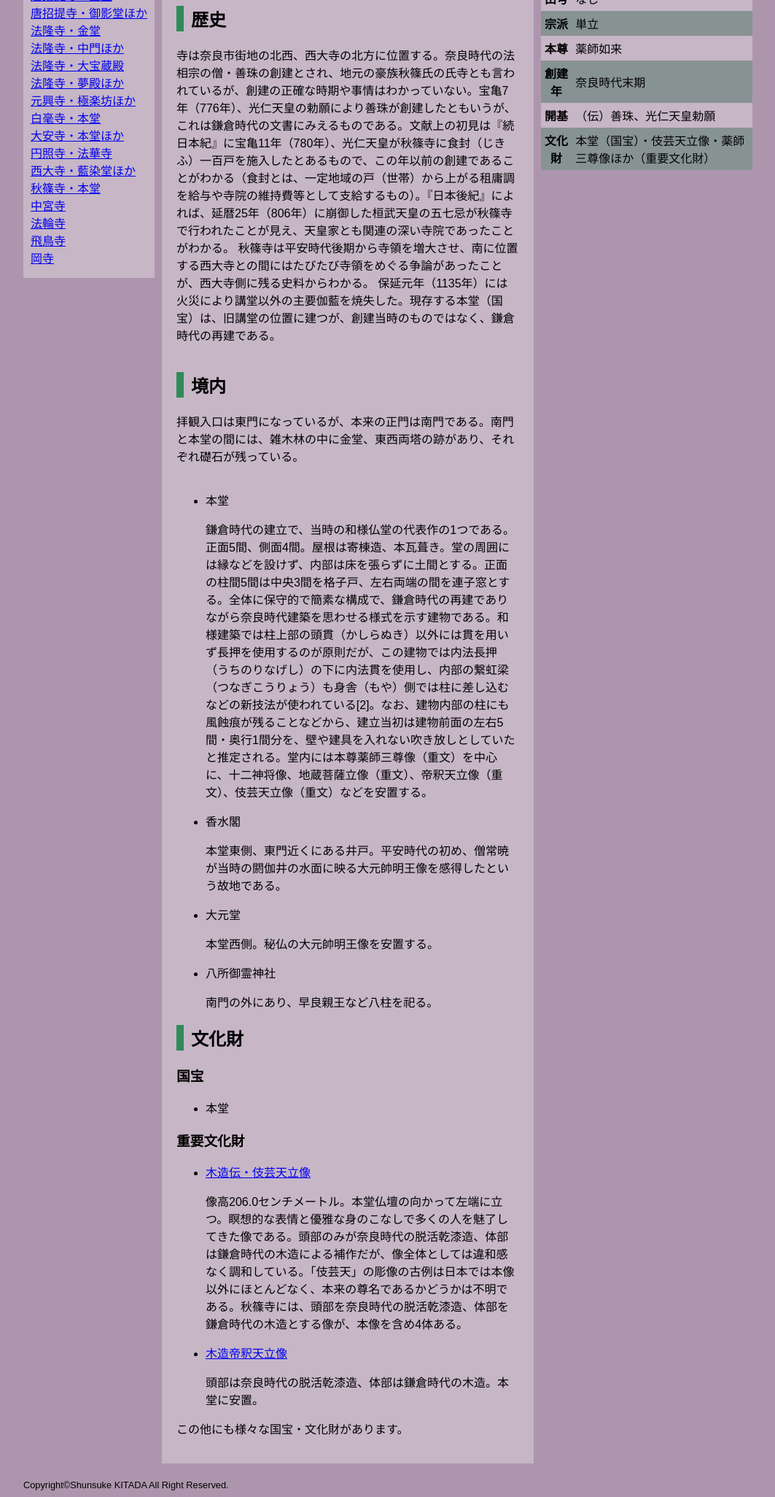
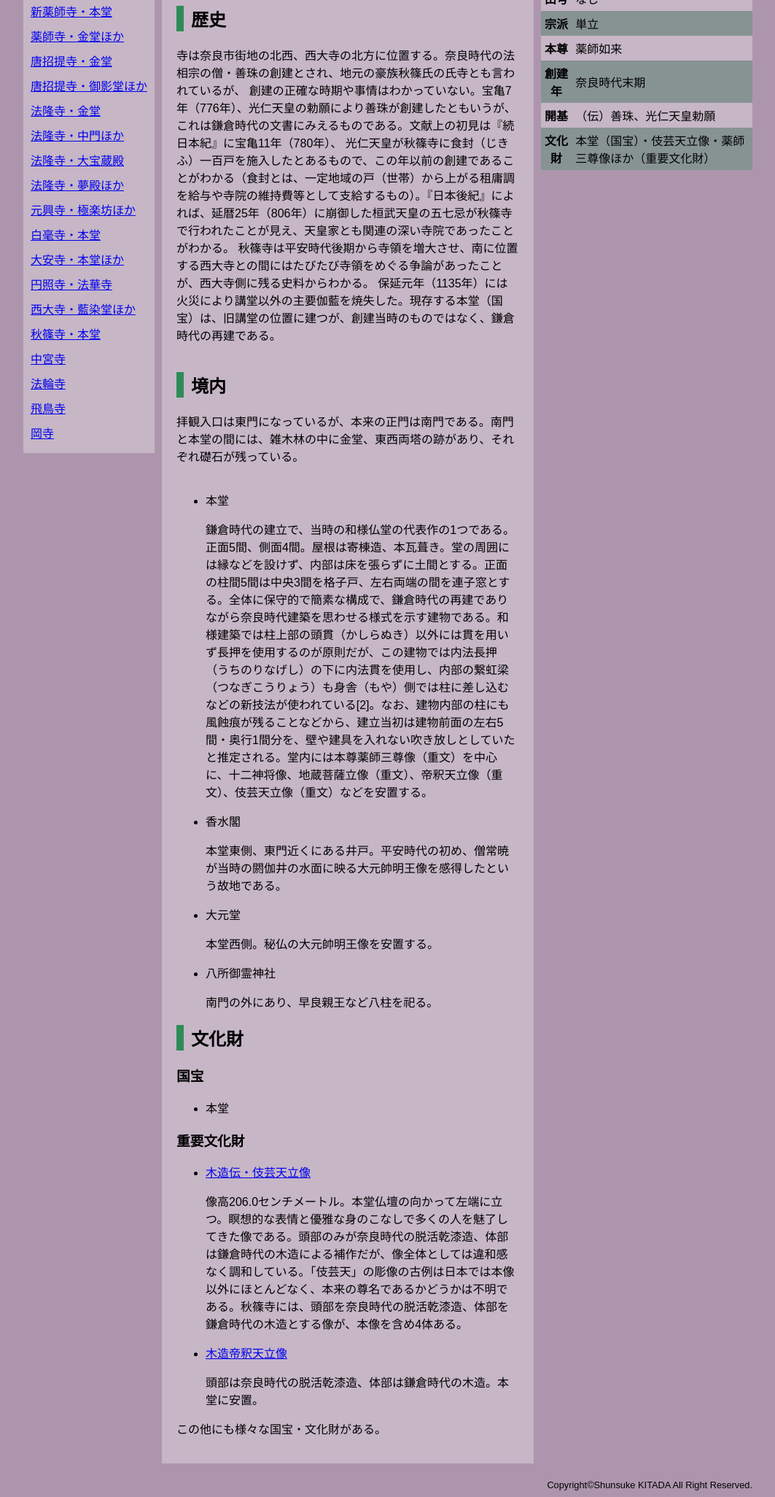
Before and after one commit to septemtrio-ager/temple21, a plain HTML site: page index.html in a window 1280 px wide. Shown: the part 428-2480 px from the top of the page at 73% size, without its empty margins (108-1171 px from the left). Drawn offline with Linux system fonts and the light colour scheme.

Commit message:
少し修正

```diff
--- a/css/temple21.css
+++ b/css/temple21.css
@@ -13,6 +13,8 @@ h1 {
     border-style: solid;
     border-color: #2e8b57;
     padding: 10px;
+
+    background-color: #2e8b57;
 }
 
 #container {
@@ -42,6 +44,9 @@ h1 {
 }
 
 .templeList li {
+
+    margin-top: 10px;
+    margin-bottom: 10px;
 
 }
 
@@ -106,10 +111,14 @@ h1 {
     content: "";
     display: block;
     clear: both;
+
+    text-align: right;
 }
 
 .localNav {
     margin: 20px auto;
+    background-color: rgba(255,255,255,0.3);
+
 }
 
 .localNav ul {
@@ -136,7 +145,7 @@ h1 {
     font-size: 14px;
     line-height: 1.429;
 
-    background-color: rgba(255,255,255,0.3);
+    /* background-color: rgba(255,255,255,0.3); */
     padding: 10px;
 }
 
--- a/index.html
+++ b/index.html
@@ -60,9 +60,14 @@
       <article class="mainArticle">
 	<div class="mainArticleChar">
 	  <h2 class="mainArticleCharTitle">秋篠寺</h2>
-	  <p>秋篠寺（あきしのでら）は、奈良県奈良市秋篠町にある寺院。本尊は薬師如来。開基（創立者）は奈良時代の法相宗の僧・善珠とされている。山号はなし。宗派はもと法相宗と真言宗を兼学し、浄土宗に属した時期もあるが、現在は単立である。伎芸天像と国宝の本堂で知られる。奈良市街地の北西、西大寺の北方に位置する。</p>
+	  <p>秋篠寺（あきしのでら）は、奈良県奈良市秋篠町にある寺院。本尊は薬師如来。開基（創立者）は奈良時代の法相宗の僧・善珠とされている。
+	    山号はなし。宗派はもと法相宗と真言宗を兼学し、浄土宗に属した時期もあるが、現在は単立である。伎芸天像と国宝の本堂で知られる。
+	    奈良市街地の北西、西大寺の北方に位置する。</p>
 	  <h2 class="mainArticleCharTitle">歴史</h2>
-	  <p>寺は奈良市街地の北西、西大寺の北方に位置する。奈良時代の法相宗の僧・善珠の創建とされ、地元の豪族秋篠氏の氏寺とも言われているが、創建の正確な時期や事情はわかっていない。宝亀7年（776年）、光仁天皇の勅願により善珠が創建したともいうが、これは鎌倉時代の文書にみえるものである。文献上の初見は『続日本紀』に宝亀11年（780年）、光仁天皇が秋篠寺に食封（じきふ）一百戸を施入したとあるもので、この年以前の創建であることがわかる（食封とは、一定地域の戸（世帯）から上がる租庸調を給与や寺院の維持費等として支給するもの）。『日本後紀』によれば、延暦25年（806年）に崩御した桓武天皇の五七忌が秋篠寺で行われたことが見え、天皇家とも関連の深い寺院であったことがわかる。
+	  <p>寺は奈良市街地の北西、西大寺の北方に位置する。奈良時代の法相宗の僧・善珠の創建とされ、地元の豪族秋篠氏の氏寺とも言われているが、
+	    創建の正確な時期や事情はわかっていない。宝亀7年（776年）、光仁天皇の勅願により善珠が創建したともいうが、
+	    これは鎌倉時代の文書にみえるものである。文献上の初見は『続日本紀』に宝亀11年（780年）、
+	    光仁天皇が秋篠寺に食封（じきふ）一百戸を施入したとあるもので、この年以前の創建であることがわかる（食封とは、一定地域の戸（世帯）から上がる租庸調を給与や寺院の維持費等として支給するもの）。『日本後紀』によれば、延暦25年（806年）に崩御した桓武天皇の五七忌が秋篠寺で行われたことが見え、天皇家とも関連の深い寺院であったことがわかる。
 
 秋篠寺は平安時代後期から寺領を増大させ、南に位置する西大寺との間にはたびたび寺領をめぐる争論があったことが、西大寺側に残る史料からわかる。
 	    保延元年（1135年）には火災により講堂以外の主要伽藍を焼失した。現存する本堂（国宝）は、旧講堂の位置に建つが、創建当時のものではなく、鎌倉時代の再建である。</p>
@@ -127,7 +132,7 @@
 	    </dd>
 	  </dl>
 
-	  <p>この他にも様々な国宝・文化財があります。</p>
+	  <p>この他にも様々な国宝・文化財がある。</p>
 
 	</div>
       </article>
```
